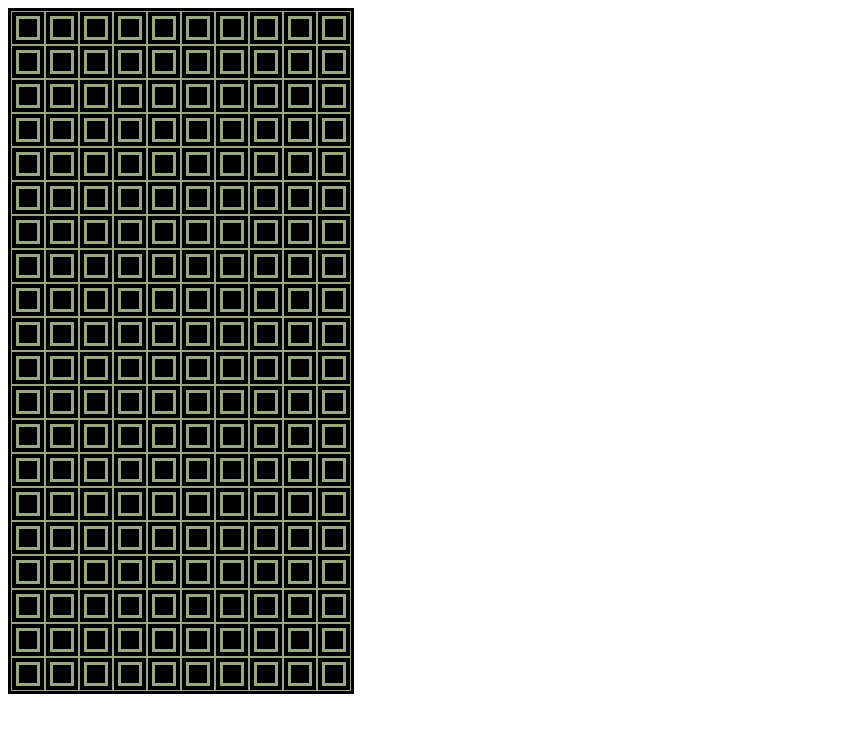
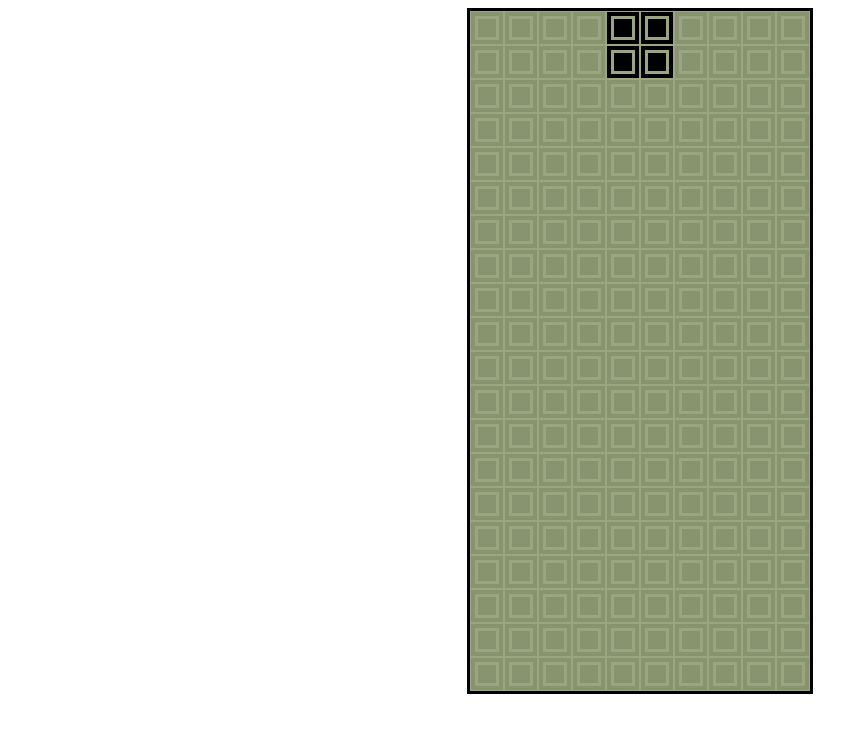
Before and after one commit to bh-full-stack/Tetris, a plain HTML site: page index.html in a window 1280 px wide. Shown: the whole page, without its empty margins (0-868 px from the left). Drawn offline with Linux system fonts and the light colour scheme.

Commit message:
Implement binary and view logic

```diff
--- a/script.js
+++ b/script.js
@@ -1,12 +1,22 @@
+function getLastNthDigit(matrix, n) {
+    return (Math.floor(matrix / 2 ** n)) % 2;
+}
+
 window.onload = function() {
 
+    var matrix = 49200;
     var display = document.querySelector(".display");
 
-    for(var i = 1;i < 21;i++) {
-        for(var j = 1;j < 11;j++) {
-            display.insertAdjacentHTML('beforeend',
-            '<div class="pixel" id=' + i + '-' + j + '></div>');
-        }
+    for (var i = 0; i < 200; i++) {
+            var status;
+            if (getLastNthDigit(matrix, i)) {
+                status = "pixel-active";
+            } else {
+                status = "pixel-inactive";
+            }
+            display.insertAdjacentHTML(
+                'beforeend',
+                '<div class="' + status + '"></div>'
+            );
     }
-
 }
--- a/style.css
+++ b/style.css
@@ -1,7 +1,7 @@
 body {
     display: flex;
-    /*justify-content: center;
-    align-items: center;*/
+    justify-content: center;
+    align-items: center;
 }
 
 .display {
@@ -9,14 +9,23 @@ body {
     height: 680px;
     border: 3px solid black;
     line-height: 10px;
-    background: rgb(154, 166, 128);
+    background: #9aa680;
 }
 
-.pixel {
+.pixel-inactive {
+    display: inline-block;
+    padding: 9px;
+    margin: 5px;
+    background: #889470;
+    border: 3px solid #9aa680;
+    outline: 4px solid #889470;
+}
+
+.pixel-active {
     display: inline-block;
     padding: 9px;
     margin: 5px;
     background: black;
-    border: 3px solid rgb(154, 166, 128);
+    border: 3px solid #9aa680;
     outline: 4px solid black;
 }
```
Also changed, not shown: index.html (+0 -2 lines).
